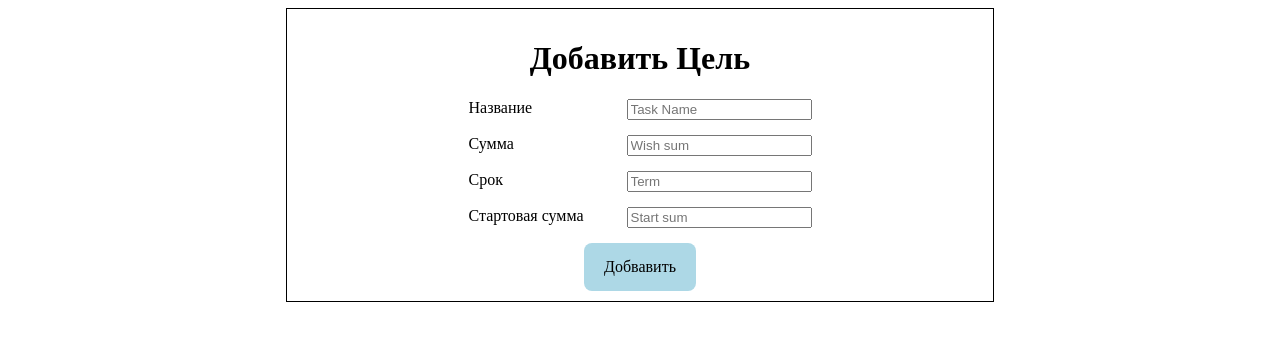
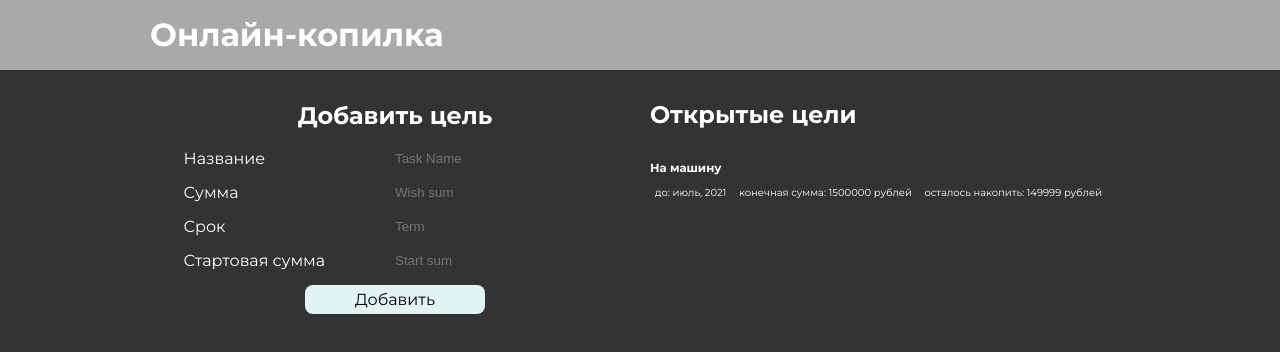
Before and after one commit to hnariman/M4_2, a website built with webpack: page index.html in a window 1280 px wide. Built offline with nearby package versions, Linux system fonts and the light colour scheme.

Commit message:
add design fisrt edition

```diff
--- a/index.html
+++ b/index.html
@@ -1,18 +1,25 @@
 <!DOCTYPE html>
 <html lang="en">
+
 <head>
     <meta charset="UTF-8">
     <title>Piggy Bank</title>
+    <link
+        href="https://fonts.googleapis.com/css2?family=Montserrat:wght@100;200;300;400;500;600;700;800;900&display=swap"
+        rel="stylesheet">
     <link rel="stylesheet" href="style.css">
 </head>
+
 <body>
-<div class="container">
-    <div class="add__target">
-        <h1>Добавить Цель</h1>
+    <header>
+        <h1>Онлайн-копилка</h1>
+    </header>
+    <main class="container">
+        <section class="add__target">
+            <h2>Добавить цель</h2>
             <div>
                 <label for="task__name">Название</label>
                 <input type="text" placeholder="Task Name" id="task__name">
-
             </div>
             <div>
                 <label for="task__sum">Сумма</label>
@@ -26,9 +33,21 @@
                 <label for="task__start__sum">Стартовая сумма</label>
                 <input type="text" placeholder="Start sum" id="task__start__sum">
             </div>
-        <a href="#">Добвавить </a>
+            <a href="#">Добавить </a>
+        </section>
+        <section class="all__targets">
+            <h2>Открытые цели</h2>
+            <div class="target">
+                <h3>На машину</h3>
+                <p> до: июль, 2021 </p>
+                <p> конечная сумма: 1500000 рублей </p>
+                <p> осталось накопить: 149999 рублей </p>
             </div>
-</div>
+
+        </section>
+    </main>
+
     <script src="dist/main.js"></script>
 </body>
+
 </html>
--- a/style.css
+++ b/style.css
@@ -1,13 +1,32 @@
+body {
+    font-family: 'Montserrat', sans-serif;
+    background-color: #333333;
+    margin: 0px;
+}
+
+header {
+    background-color: darkgrey;
+    height: 70px;
+}
+
+h1 {
+    position: relative;
+    max-width: 980px;
+    color: #ffffff;
+    margin: 0 auto;
+    vertical-align: middle;
+    line-height: 70px;
+}
 
 .container{
     display: flex;
     justify-content: center;
     align-items: center;
-    flex-direction: column;
+    flex-direction: row;
     max-width: 980px;
     width: 100%;
     margin: 0 auto;
-
+    height: 255px;
 }
 
 .add__target{
@@ -15,26 +34,61 @@
     flex-direction: column;
     justify-content: center;
     align-items: center;
-    width: 70%;
-    border: 1px solid black;
+    width: 50%;
+    background-color: #333333;
     padding: 10px;
+    color: #ffffff;
 }
+
 .add__target div{
     display: flex;
     justify-content: space-between;
+    width: 90%;
+    padding-bottom: 15px;
+}
+
+.add__target label {
     width: 50%;
-    padding-bottom: 15px;
+}
 
+.add__target input {
+    width: 50%;
+    background-color: #333333;
+    color: #ffffff;
+    border: 0px;
 }
+
 .add__target a{
-    padding: 15px 20px;
-    background-color: lightblue;
+    padding: 5px 50px;
+    background-color: #e1f4f3;
     text-decoration: none;
     border-radius: 8px;
-   color: #000000;
+    color: #000000;
 }
 
 .add__target a:hover{
-    background-color: crimson;
+    background-color: #706c61;
     color: #ffffff;
 }
+
+.all__targets {
+    display: flex;
+    width: 50%;
+    padding: 10px;
+    background-color: #333333;
+    color: #ffffff;
+    height: 235px;
+    flex-direction: column;
+    /* justify-content: center;
+    align-items: center; */
+}
+
+.target {
+    height: 50px;
+    font-size: 10px;
+}
+
+.target p {
+    display: inline;
+    margin: 0 5px;
+}
```
Lines whose indentation alone changed are shown as unchanged.
